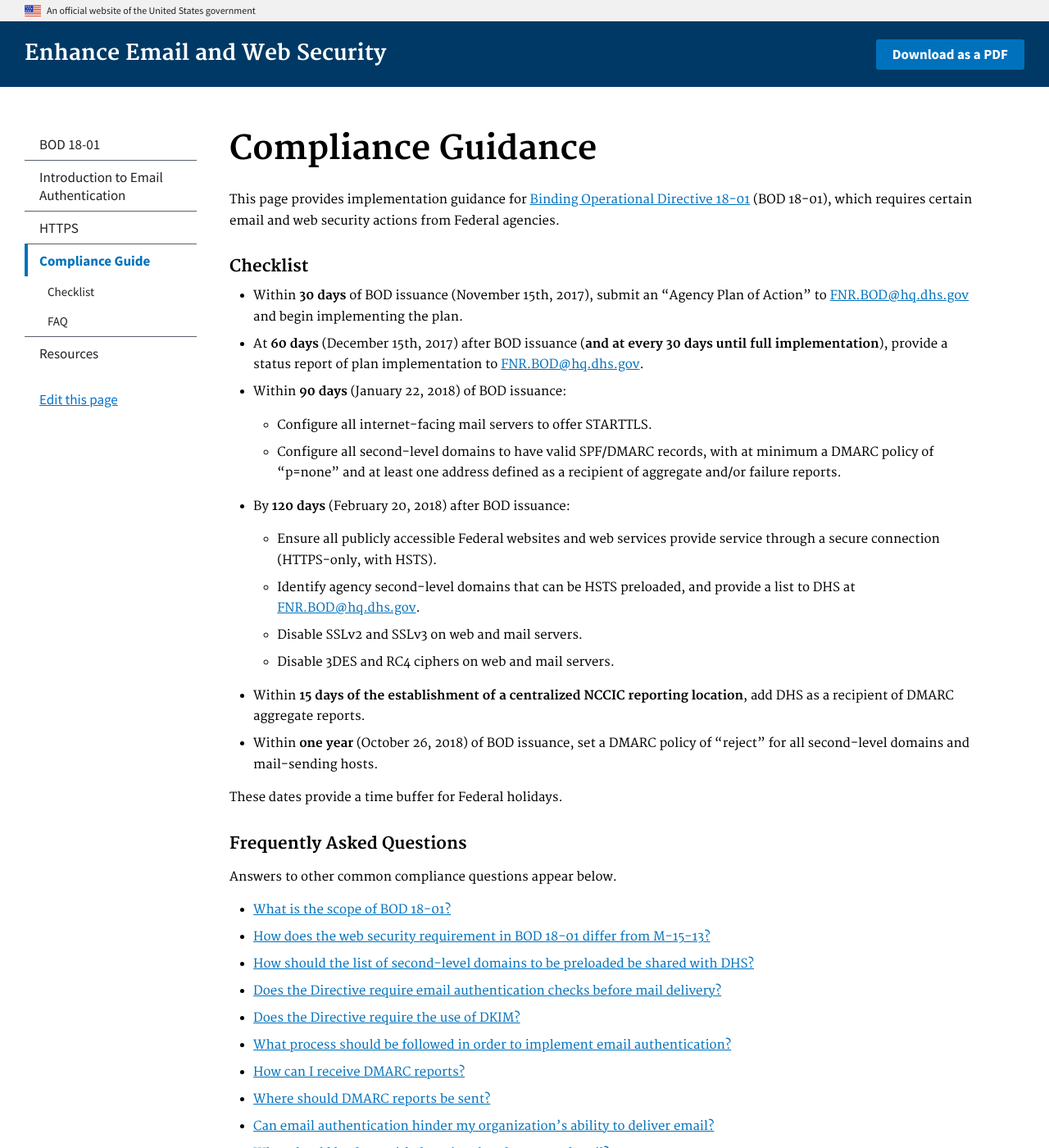
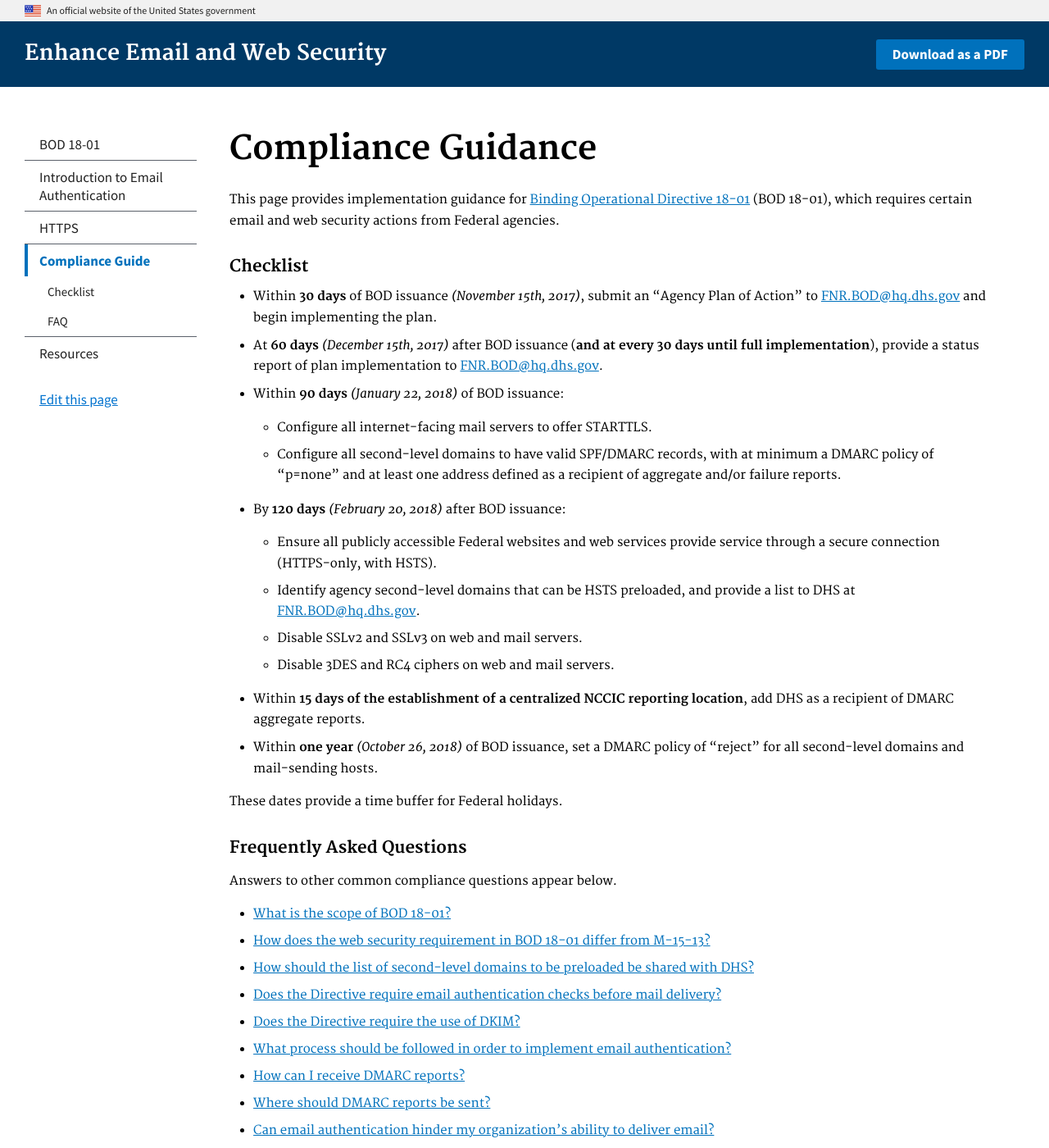
Before and after one commit to cisagov/cyber.dhs.gov, a Jekyll site: the page built from pages/guide.md, in a window 1280 px wide and 1400 px high. Shown: the whole window at 82% size. Built offline with Jekyll 4.4.1, drawn with Linux system fonts in a browser that asks for light colours.

Commit message:
slant style

```diff
--- a/pages/guide.md
+++ b/pages/guide.md
@@ -13,18 +13,18 @@ This page provides implementation guidance for [Binding Operational Directive 18
 
 ### Checklist
 
-* Within **30 days** of BOD issuance (November 15th, 2017), submit an "Agency Plan of Action" to <FNR.BOD@hq.dhs.gov> and begin implementing the plan.
-* At **60 days** (December 15th, 2017) after BOD issuance (**and at every 30 days until full implementation**), provide a status report of plan implementation to <FNR.BOD@hq.dhs.gov>.
-* Within **90 days** (January 22, 2018) of BOD issuance:
+* Within **30 days** of BOD issuance *(November 15th, 2017)*, submit an "Agency Plan of Action" to <FNR.BOD@hq.dhs.gov> and begin implementing the plan.
+* At **60 days** *(December 15th, 2017)* after BOD issuance (**and at every 30 days until full implementation**), provide a status report of plan implementation to <FNR.BOD@hq.dhs.gov>.
+* Within **90 days** *(January 22, 2018)* of BOD issuance:
   * Configure all internet-facing mail servers to offer STARTTLS.
   * Configure all second-level domains to have valid SPF/DMARC records, with at minimum a DMARC policy of "p=none" and at least one address defined as a recipient of aggregate and/or failure reports.
-* By **120 days** (February 20, 2018) after BOD issuance:
+* By **120 days** *(February 20, 2018)* after BOD issuance:
   * Ensure all publicly accessible Federal websites and web services provide service through a secure connection (HTTPS-only, with HSTS).
   * Identify agency second-level domains that can be HSTS preloaded, and provide a list to DHS at <FNR.BOD@hq.dhs.gov>.
   * Disable SSLv2 and SSLv3 on web and mail servers.
   * Disable 3DES and RC4 ciphers on web and mail servers.
 * Within **15 days of the establishment of a centralized NCCIC reporting location**, add DHS as a recipient of DMARC aggregate reports.
-* Within **one year** (October 26, 2018) of BOD issuance, set a DMARC policy of "reject" for all second-level domains and mail-sending hosts.
+* Within **one year** *(October 26, 2018)* of BOD issuance, set a DMARC policy of "reject" for all second-level domains and mail-sending hosts.
 
 These dates provide a time buffer for Federal holidays.
 
```
